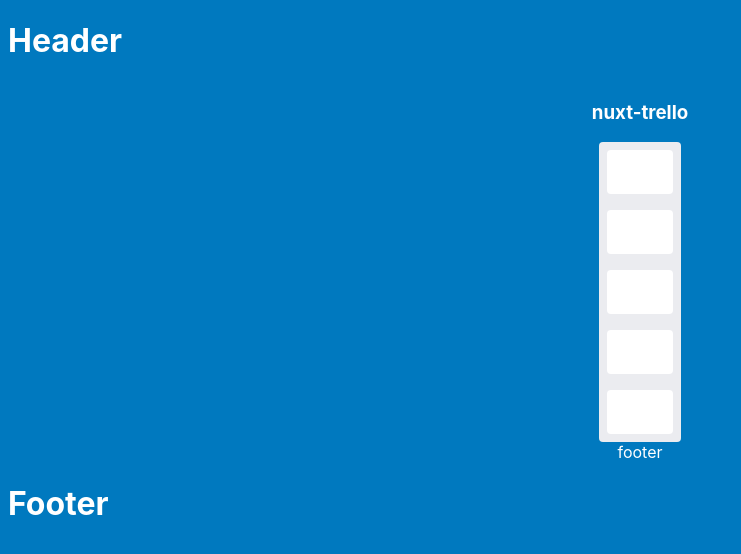
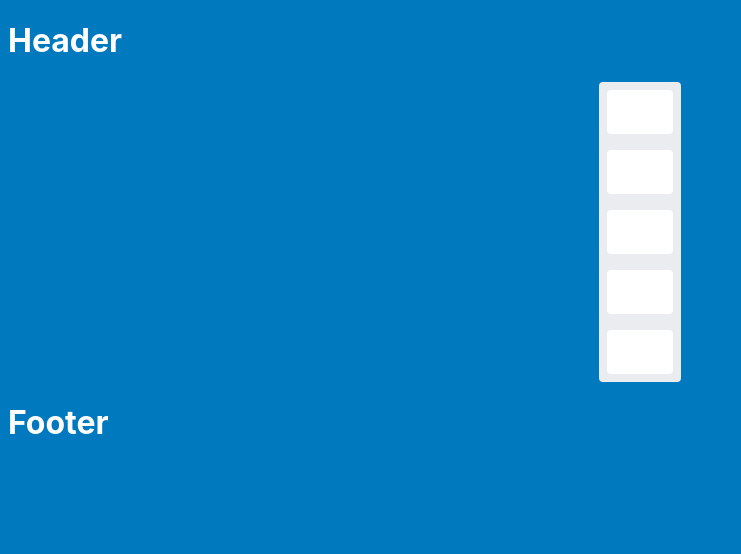
Before and after one commit to SuguruOoki/nuxt-original-trello, a Nuxt app: page / in a window 1280 px wide. Shown: the top 554 px of the page, without its empty margins (0-741 px from the left). Built offline with nearby package versions, Linux system fonts and the light colour scheme.

Commit message:
Remove div footer and header in index page

```diff
--- a/pages/index.vue
+++ b/pages/index.vue
@@ -1,14 +1,10 @@
 <template>
   <div class="container">
-    <div class="header">
-      <h3 class="title">nuxt-trello</h3>
-    </div>
     <div class="content">
       <div class="board-wrapper">
         <CardColumn></CardColumn>
       </div>
     </div>
-    <div class="footer">footer</div>
   </div>
 </template>
 
@@ -25,7 +21,7 @@ export default {
 <style>
 .container {
   display: flex;
-  background-color: #0079bf;
+  background-color: transparent;
   flex-direction: column;
   justify-content: center;
   align-items: center;
```
